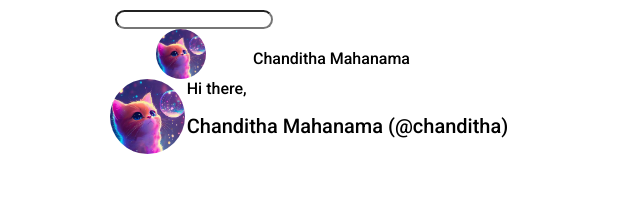
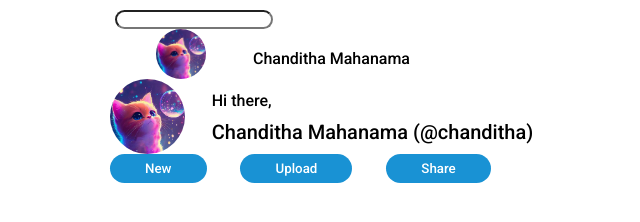
Before and after one commit to WoWdeadlock/admin-dashboard, a plain HTML site: page index.html in a window 1280 px wide. Shown: the whole page, without its empty margins (146-786 px from the left). Drawn offline with Linux system fonts and the light colour scheme; some icons are missing.

Commit message:
head bar children done

```diff
--- a/css/styles.css
+++ b/css/styles.css
@@ -50,6 +50,7 @@ header {
     height: 75px;
     border-radius: 50px;
     grid-area: profile-picture;
+    margin-right: 25px;
 }
 
 .profile-name {
@@ -72,6 +73,7 @@ header {
 
 .hb-first-text {
     grid-area: first-text;
+    margin-top: 12px;
 }
 
 .hb-second-text {
@@ -84,5 +86,14 @@ header {
     grid-template-areas:
     "profile-picture first-text"
     "profile-picture second-text";
-    width: 400px;
+    width: 425px;
 }
+
+.new-button {
+    margin-right: 30px;
+    padding: 7px 35px;
+    border-radius: 50px;
+    border: 0px;
+    background-color: #1992D4;
+    color: white;
+}
--- a/index.html
+++ b/index.html
@@ -40,6 +40,10 @@
 
             <div class="control-bar">
 
+                <button class="new-button">New</button>
+                <button class="new-button">Upload</button>
+                <button class="new-button">Share</button>
+
             </div>
 
         </header>
```
